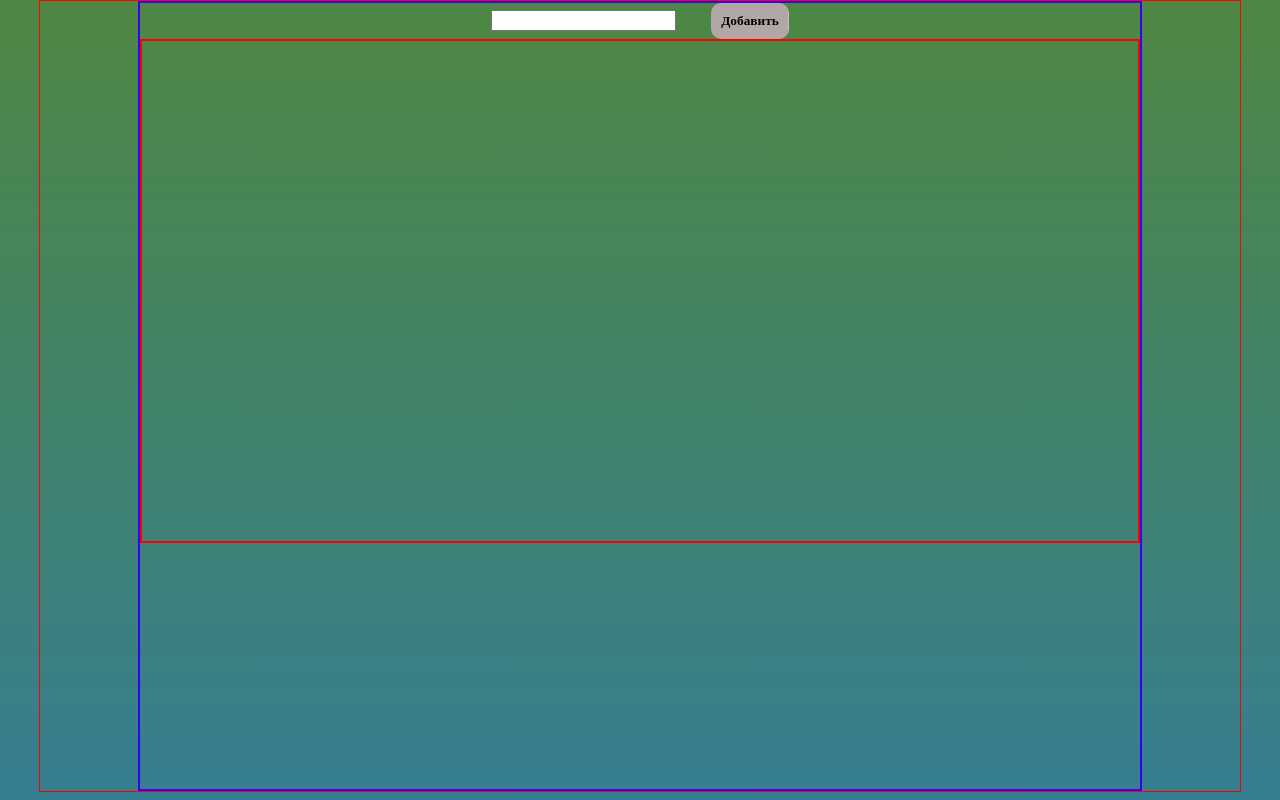
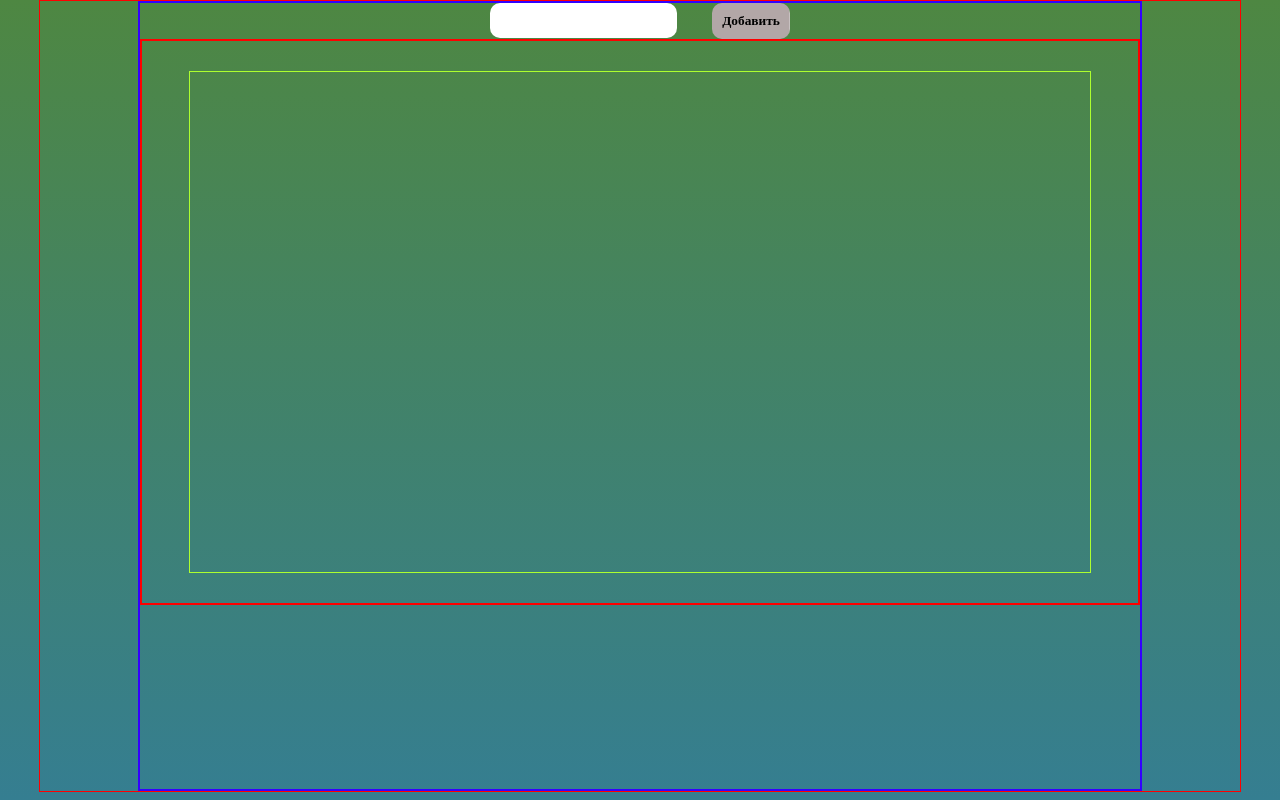
Before and after one commit to Shkirenkoroma/notiesChalenge, a React (Create React App) app: page / in a window 1280 px wide. Built offline with nearby package versions, Linux system fonts and the light colour scheme.

Commit message:
completed changes

```diff
--- a/src/components/elements/noties/index.tsx
+++ b/src/components/elements/noties/index.tsx
@@ -1,8 +1,9 @@
-import { noties } from "redux/selectors";
+import { noties, tags } from "redux/selectors";
 import "./style.less";
 import { useSelector } from "react-redux";
 import Note from "./note";
 import { IPropsMapping } from "types";
+import Tag from "./tag";
 
 const NotiesLayout = ({
 	setNoties,
@@ -11,15 +12,21 @@ const NotiesLayout = ({
 	error,
 }: any) => {
 	const notiesArray = useSelector(noties);
+	const tagsArray = useSelector(tags);
 
 	return (
 		<div className="containerNoties">
 			{!!activeModal ? (
 				<div className="error">Возможно уже есть похожая заметка</div>
 			) : null}
+			<div>
 				{!!error ? <div className="errorPage">Введите значение</div> : null}
+				<div className="tagBlock">
+					{tagsArray.map((item: any, index: any) => (
+						<Tag key={index} item={item} />
+					))}
+				</div>
 				{notiesArray.map((item: IPropsMapping, index: number) => (
-				//@-ts-ignore
 					<Note
 						key={index}
 						item={item.value}
@@ -30,6 +37,7 @@ const NotiesLayout = ({
 					/>
 				))}
 			</div>
+		</div>
 	);
 };
 
--- a/src/components/elements/noties/style.less
+++ b/src/components/elements/noties/style.less
@@ -17,4 +17,16 @@
 	max-width: 995px;
 	width: 100%;
 	justify-content: center;
+	top: 50px;
+    left: 154px
 }
+
+.tagBlock{
+	border:1px solid greenyellow;
+	max-width: 900px;
+	margin: 30px auto;
+	width: 100%;
+	min-height: 500px;
+display: flex;
+flex-wrap: wrap;
+}
--- /dev/null
+++ b/src/components/elements/noties/tag/index.tsx
@@ -0,0 +1,12 @@
+import "./style.less";
+import { FC } from "react";
+
+const Tag: FC<any> = ({ item }): JSX.Element => {
+	return (
+		<div className="tagcontainer">
+			<div className="tagcontainer__content">{item}</div>
+		</div>
+	);
+};
+
+export default Tag;
--- /dev/null
+++ b/src/components/elements/noties/tag/style.less
@@ -0,0 +1,14 @@
+.tagcontainer{
+   max-width: 200px;
+   width: 100%;
+   background-color: grey;
+   height: 50px;
+margin:30px;
+border-radius: 15px;
+}
+
+.tagcontainer__content{
+   padding: 15px;
+
+
+}
--- a/src/components/input/index.tsx
+++ b/src/components/input/index.tsx
@@ -1,8 +1,8 @@
 import "./style.less";
 import { FC, useState } from "react";
-import { IPropsInput } from "types";
+import { inlineString, IPropsInput } from "types";
 import Button from "components/button";
-import { getNoties } from "redux/reducers";
+import { createTag, getNoties } from "redux/reducers";
 import { useDispatch, useSelector } from "react-redux";
 import { noties } from "redux/selectors";
 
@@ -14,9 +14,20 @@ const Input: FC<IPropsInput> = ({
 	error,
 	setError,
 }): JSX.Element => {
+	const [tag, setTag] = useState<inlineString>("");
+
 	const handleNoties = (e: React.ChangeEvent<HTMLInputElement>): void => {
 		setNoties(e.target.value);
+		setError(false);
+		let localString = e.target.value + "";
+		let splitString = localString.split("#");
+		console.log("newSplitArr", splitString);
+		if (splitString.length > 1) {
+			const newTag = `#${splitString[1]}`;
+			setTag(newTag);
+		} else console.log("пe.target.value", e.target.value);
 	};
+
 	const dispatch = useDispatch();
 	const notiesArray = useSelector(noties);
 
@@ -24,10 +35,14 @@ const Input: FC<IPropsInput> = ({
 		id: Math.random(),
 		value: notiesData,
 	};
+
 	const saveNoties = () => {
 		let isSameNote = notiesArray.some((item: any) => item.value === notiesData);
 		if (!isSameNote && !!notiesData) {
 			dispatch(getNoties(notiesItem));
+			if (!!tag) {
+				dispatch(createTag(tag));
+			}
 		} else if (!!isSameNote) {
 			setActiveModal(!activeModal);
 		} else setError(!error);
@@ -38,6 +53,9 @@ const Input: FC<IPropsInput> = ({
 		if (e.key === "Enter") {
 			if (!isSameNote && !!notiesData) {
 				dispatch(getNoties(notiesItem));
+				if (!!tag) {
+					dispatch(createTag(tag));
+				}
 			} else if (!!isSameNote) {
 				setActiveModal(!activeModal);
 			} else setError(!error);
@@ -46,7 +64,7 @@ const Input: FC<IPropsInput> = ({
 
 	return (
 		<>
-			<input type="text" onChange={handleNoties} onKeyPress={handleChange} />
+			<input className="input" type="text" onChange={handleNoties} onKeyPress={handleChange} />
 			<Button
 				handleFunction={saveNoties}
 				className="button"
--- a/src/components/input/style.less
+++ b/src/components/input/style.less
@@ -0,0 +1,7 @@
+.input{
+   outline: none;
+   border-radius:10px;
+   border:none;
+   padding: 10px 5px;
+
+}
--- a/src/redux/reducers/index.tsx
+++ b/src/redux/reducers/index.tsx
@@ -5,6 +5,7 @@ const notiesSlice = createSlice({
 	name: "noties",
 	initialState: {
 		noties: [],
+		tags:[],
 	},
 	reducers: {
 		getNoties: (state, action) => {
@@ -16,7 +17,6 @@ const notiesSlice = createSlice({
 				(item: IPropsMapping) => item.value !== action.payload,
 			);
 		},
-
 		saveNoties: (state, action) => {
 			const { id, value }: any = action.payload;
 			//@ts-ignore
@@ -24,8 +24,13 @@ const notiesSlice = createSlice({
 				el.id === id ? { ...el, value: value } : { ...el },
 			);
 		},
+		createTag:(state, action) => {
+			console.log('action in create tag', action)
+			//@ts-ignore
+			state.tags.push(action.payload)
+		}
 	},
 });
 
 export const notiesReducer = notiesSlice.reducer;
-export const { getNoties, deleteNote, saveNoties } = notiesSlice.actions;
+export const { getNoties, deleteNote, saveNoties, createTag } = notiesSlice.actions;
--- a/src/redux/selectors/index.tsx
+++ b/src/redux/selectors/index.tsx
@@ -1,3 +1,5 @@
 import { IState } from "types";
 //@ts-ignore
 export const noties = ( state:IState ) => state.noties.noties;
+//@ts-ignore
+export const tags = ( state:IState ) => state.noties.tags;
--- a/src/types/index.tsx
+++ b/src/types/index.tsx
@@ -19,6 +19,7 @@ export interface IPropsButton {
 
 export interface IState {
 	noties: inlineString[];
+	tags: inlineString[];
 }
 
 export interface IPropsNote {
```
Lines whose indentation alone changed are shown as unchanged.
